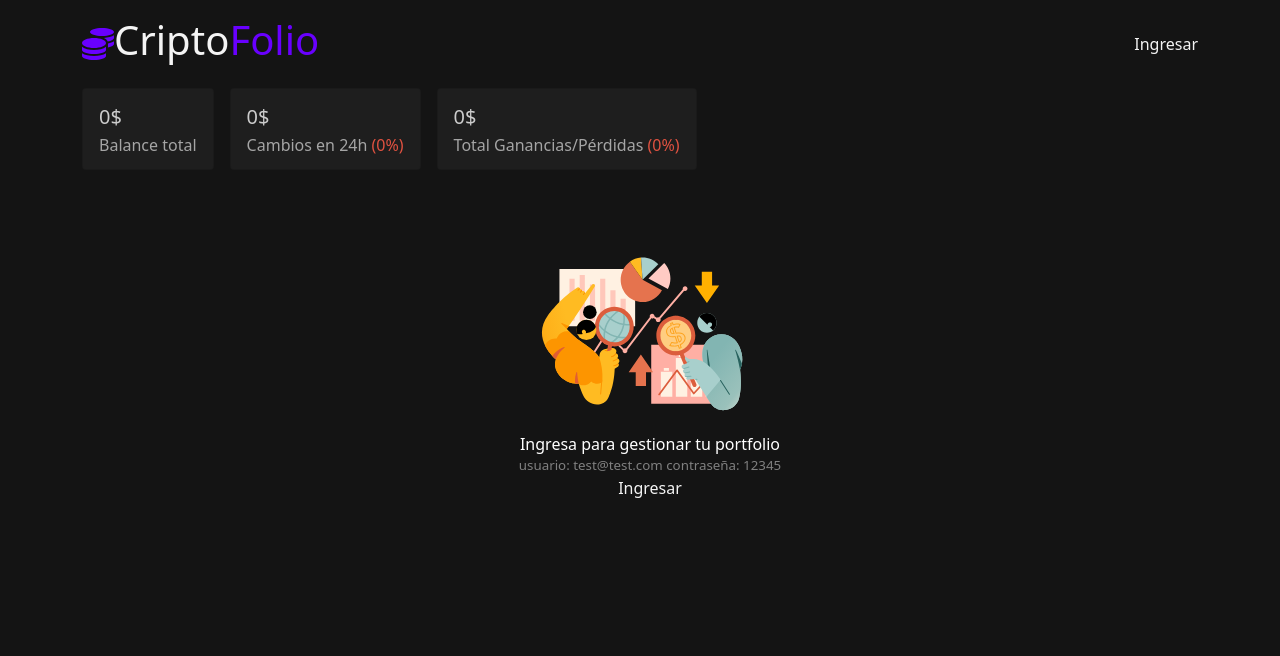
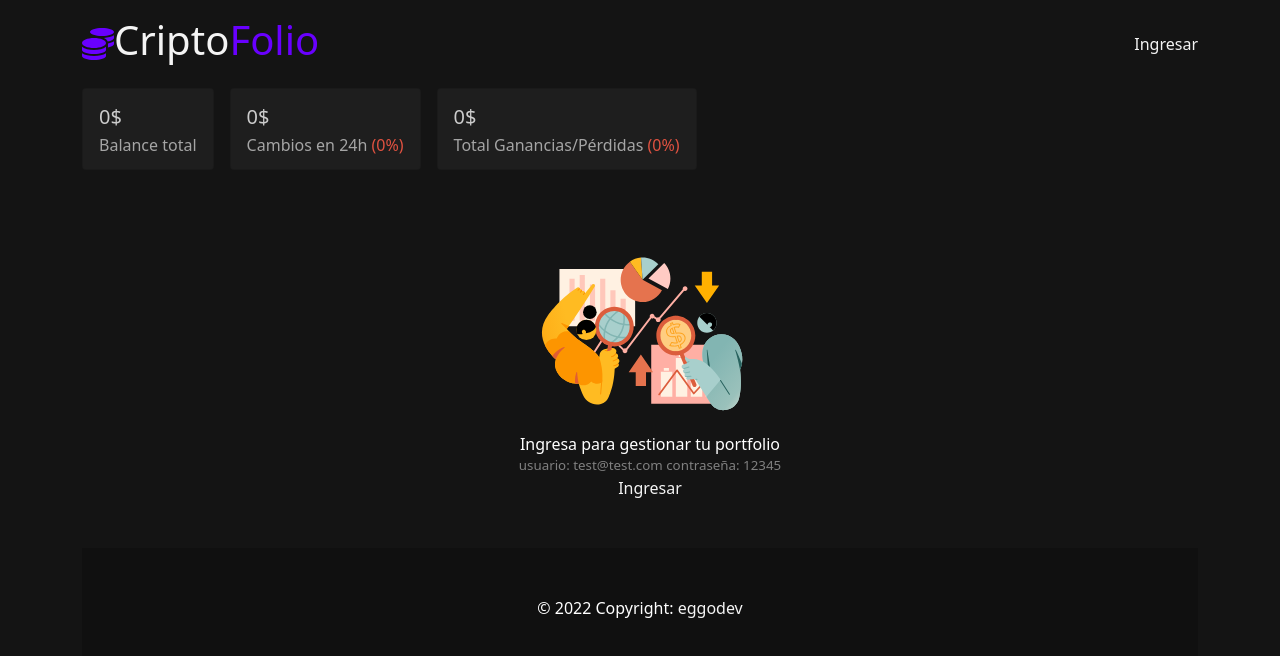
Before and after one commit to gusmacielpy/coinfolio, a React (Create React App) app: page / in a window 1280 px wide. Shown: the top 656 px of the page. Built offline with nearby package versions, Linux system fonts and the light colour scheme.

Commit message:
fixing layout

```diff
--- a/src/components/Portolio.js
+++ b/src/components/Portolio.js
@@ -147,6 +147,15 @@ const Portolio = ({ coins, setCoins, transactions, setTransactions }) => {
               )}
             </div>
           </div>
+          <footer className="footer">
+            <div
+              className="text-center p-5"
+              style={{ backgroundColor: "rgba(0, 0, 0, 0.2)" }}
+            >
+              © 2022 Copyright:&nbsp;
+              <a href="https://github.com/eggodev">eggodev</a>
+            </div>
+          </footer>
         </div>
       </div>
       {modalLogin && <LoginForm setModalLogin={setModalLogin} />}
```
